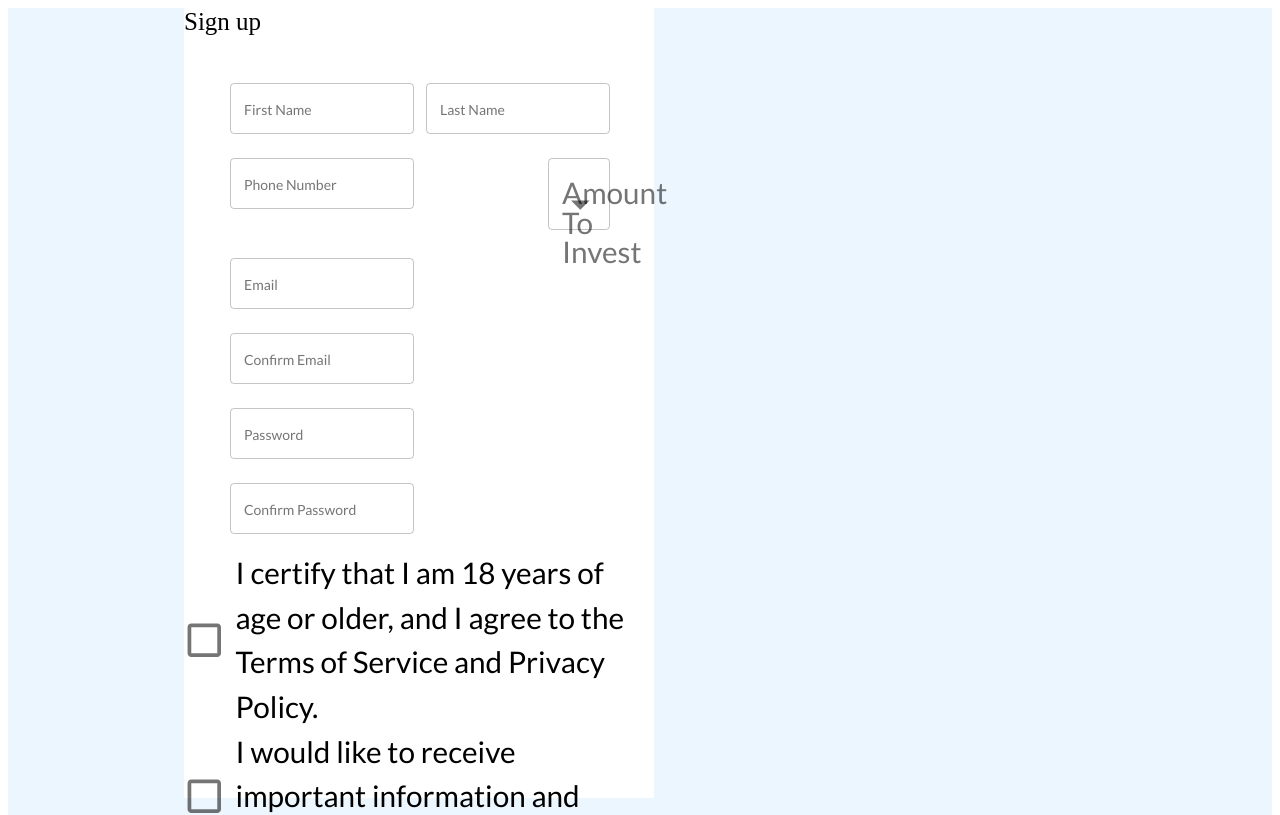
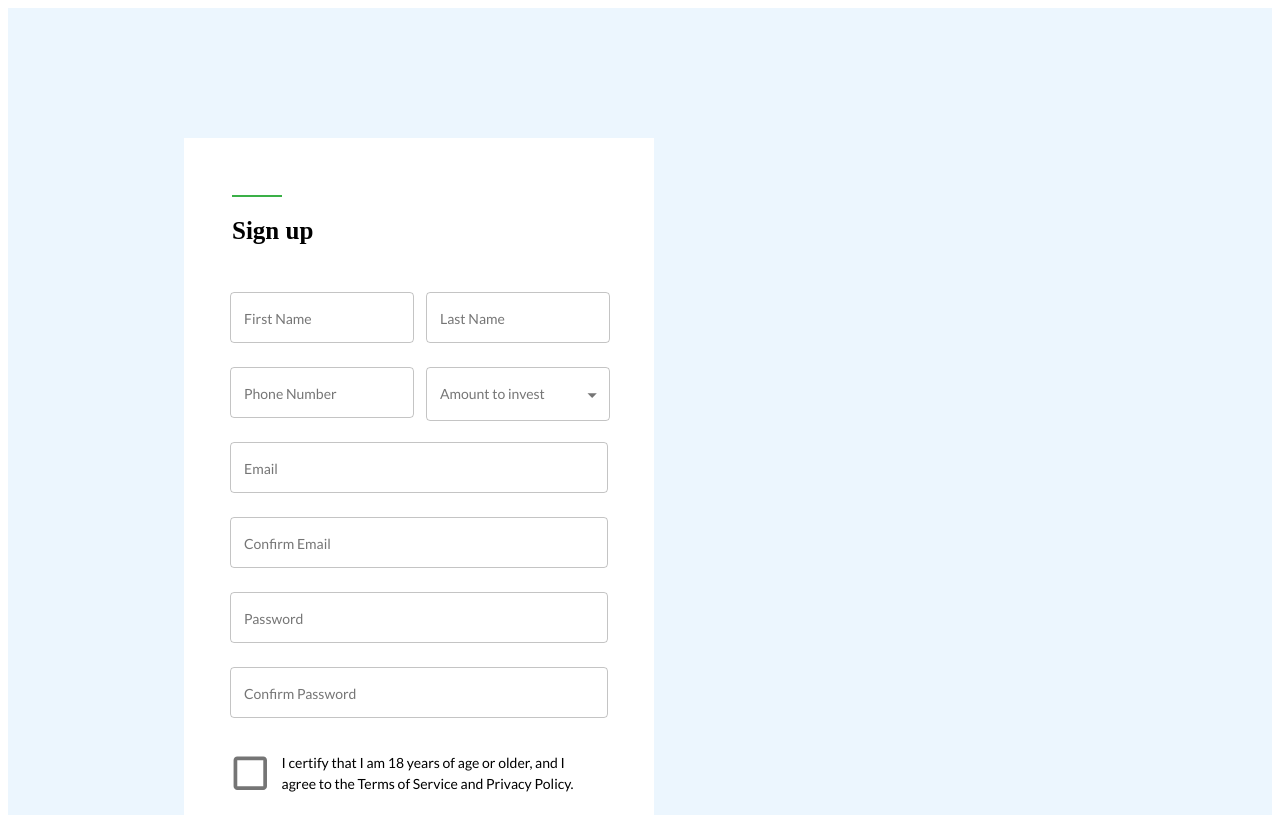
Before and after one commit to shestakova1806/employee-from, a React (Create React App) app: page / in a window 1280 px wide. Shown: the top 815 px of the page. Built offline with nearby package versions, Linux system fonts and the light colour scheme.

Commit message:
fixed form styles

```diff
--- a/src/components/App/App.js
+++ b/src/components/App/App.js
@@ -57,6 +57,9 @@ const useStyles = makeStyles({
     minHeight: "1050px",
     height: "100vh",
     display: "flex",
+    flexDirection: "row",
+    justifyContent: "flex-start",
+    alignItems: "center",
   },
 });
 
--- a/src/components/Controls/Checkbox.js
+++ b/src/components/Controls/Checkbox.js
@@ -4,8 +4,19 @@ import {
   FormControlLabel,
   Checkbox as MuiCheckbox,
 } from "@material-ui/core";
+import { makeStyles } from "@material-ui/core";
+
+const useStyles = makeStyles({
+  root: {
+    "& .MuiTypography-body1": {
+      fontSize: "14px",
+    },
+  },
+});
 
 export const Checkbox = (props) => {
+  const classes = useStyles();
+
   const { name, label, value, onChange } = props;
 
   const convertToDefEventPara = (name, value) => ({
@@ -16,7 +27,7 @@ export const Checkbox = (props) => {
   });
 
   return (
-    <FormControl>
+    <FormControl className={classes.root}>
       <FormControlLabel
         control={
           <MuiCheckbox
--- a/src/components/Controls/Controls.js
+++ b/src/components/Controls/Controls.js
@@ -1,10 +1,12 @@
-import { Input } from "./Input";
+import { InputSmall } from "./InputSmall";
+import { InputBig } from "./InputBig";
 import { Select } from "./Select";
 import { Checkbox } from "./Checkbox";
 import { Button } from "./Button";
 
 export const Controls = {
-  Input,
+  InputSmall,
+  InputBig,
   Select,
   Checkbox,
   Button,
--- a/src/components/Controls/Input.js
+++ b/src/components/Controls/InputBig.js
@@ -22,7 +22,7 @@ const useStyles = makeStyles({
     "& .MuiInputBase-input": {
       height: "1em",
     },
-    width: "184px",
+    width: "378px",
     height: "47px",
     padding: "0",
   },
@@ -32,7 +32,7 @@ const useStyles = makeStyles({
   },
 });
 
-export const Input = (props) => {
+export const InputBig = (props) => {
   const classes = useStyles();
   const { name, label, value, error = null, onChange, onBlur } = props;
   console.log("Input -> error", error);
--- /dev/null
+++ b/src/components/Controls/InputSmall.js
@@ -0,0 +1,54 @@
+import React from "react";
+import { TextField } from "@material-ui/core";
+import { makeStyles } from "@material-ui/core";
+
+const useStyles = makeStyles({
+  root: {
+    "& .Mui-error": {
+      fontFamily: "Lato",
+      fontSize: "14px",
+    },
+    "& .MuiFormHelperText-root": {
+      fontFamily: "Lato",
+      fontSize: "12px",
+      lineHeight: "1em",
+      marginTop: "3px",
+      marginLeft: "5px",
+    },
+    "& .MuiFormLabel-root": {
+      fontFamily: "Lato",
+      fontSize: "14px",
+    },
+    "& .MuiInputBase-input": {
+      height: "1em",
+    },
+    width: "184px",
+    height: "47px",
+    padding: "0",
+  },
+  input: {
+    fontFamily: "Lato",
+    fontSize: "14px",
+  },
+});
+
+export const InputSmall = (props) => {
+  const classes = useStyles();
+  const { name, label, value, error = null, onChange, onBlur } = props;
+  console.log("Input -> error", error);
+  return (
+    <TextField
+      className={classes.root}
+      InputProps={{
+        className: classes.input,
+      }}
+      variant="outlined"
+      label={label}
+      name={name}
+      value={value}
+      onBlur={onBlur}
+      onChange={onChange}
+      {...(error && { error: true, helperText: error })}
+    />
+  );
+};
--- a/src/components/Controls/Select.js
+++ b/src/components/Controls/Select.js
@@ -1,4 +1,5 @@
 import React from "react";
+import { makeStyles } from "@material-ui/core";
 import {
   FormControl,
   InputLabel,
@@ -7,22 +8,103 @@ import {
   FormHelperText,
 } from "@material-ui/core";
 
+const useStyles = makeStyles({
+  root: {
+    "& .MuiFormHelperText-root": {
+      fontFamily: "Lato",
+      fontSize: "12px",
+      lineHeight: "1em",
+      marginTop: "3px",
+      marginLeft: "5px",
+    },
+    "& .MuiSelect-icon": {
+      top: "calc(50% - 10px)",
+    },
+    "& .MuiSvgIcon-root": {
+      width: "0.5em",
+      height: "0.5em",
+    },
+    "& .MuiMenuItem-root": {
+      fontFamily: "Lato",
+      fontSize: "14px",
+    },
+    "& .MuiFormLabel-root": {
+      fontFamily: "Lato",
+      fontSize: "14px",
+    },
+    "& .MuiInputBase-input": {
+      height: "1em",
+    },
+    "& .MuiSelect-selectMenu": {
+      fontFamily: "Lato",
+      fontSize: "14px",
+    },
+    width: "184px",
+    height: "47px",
+    padding: "0",
+  },
+  label: {
+    "& .MuiSelect-nativeInput": {
+      fontFamily: "Lato",
+      fontSize: "14px",
+    },
+  },
+  input: {
+    fontFamily: "Lato",
+    fontSize: "14px",
+    "& .MuiMenuItem-root": {
+      fontFamily: "Lato",
+      fontSize: "14px",
+    },
+  },
+  menuItem: {
+    "& .MuiSelect-selectMenu": {
+      fontFamily: "Lato",
+      fontSize: "14px",
+    },
+    "& .MuiMenuItem-root": {
+      fontFamily: "Lato",
+      fontSize: "14px",
+    },
+  },
+});
+
 export const Select = (props) => {
+  const classes = useStyles();
   const { name, label, value, error = null, onChange, onBlur, options } = props;
 
   return (
-    <FormControl variant="outlined" {...(error && { error: true })}>
-      <InputLabel>{label}</InputLabel>
+    <FormControl
+      variant="outlined"
+      {...(error && { error: true })}
+      className={classes.root}
+      InputProps={{
+        className: classes.input,
+      }}
+    >
+      <InputLabel className={classes.label}>Amount to invest</InputLabel>
       <MuiSelect
+        InputProps={{
+          className: classes.input,
+        }}
         label={label}
         name={name}
         value={value}
         onBlur={onBlur}
         onChange={onChange}
       >
-        <MenuItem value="">Amount to invest</MenuItem>
+        <MenuItem className={classes.menuItem} value="">
+          None
+        </MenuItem>
         {options.map((item) => (
-          <MenuItem key={item.id} value={item.value}>
+          <MenuItem
+            key={item.id}
+            value={item.value}
+            className={classes.menuItem}
+            InputProps={{
+              className: classes.input,
+            }}
+          >
             {item.label}
           </MenuItem>
         ))}
--- a/src/components/pages/EmployeeForm.js
+++ b/src/components/pages/EmployeeForm.js
@@ -86,8 +86,18 @@ const useStyles = makeStyles({
     display: "flex",
     flexDirection: "column",
   },
+  line: {
+    backgroundColor: "#3AB047",
+    border: "1.5px solid #3AB047",
+    width: "48px",
+    marginLeft: "48px",
+    marginTop: "57px",
+  },
   header: {
     fontSize: "25px",
+    fontWeight: "700",
+    marginLeft: "48px",
+    marginTop: "12px",
     marginBottom: "40px",
   },
   row: {
@@ -113,9 +123,10 @@ const Form = (props) => {
 
   return (
     <form onSubmit={formik.handleSubmit} className={classes.root}>
+      <hr className={classes.line} />
       <div className={classes.header}>Sign up</div>
       <div className={classes.row}>
-        <Controls.Input
+        <Controls.InputSmall
           name="firstName"
           label="First Name"
           value={formik.values.firstName}
@@ -123,7 +134,7 @@ const Form = (props) => {
           onChange={formik.handleChange}
           error={formik.touched.firstName && formik.errors.firstName}
         />
-        <Controls.Input
+        <Controls.InputSmall
           name="lastName"
           label="Last Name"
           value={formik.values.lastName}
@@ -134,7 +145,7 @@ const Form = (props) => {
         />
       </div>
       <div className={classes.row}>
-        <Controls.Input
+        <Controls.InputSmall
           name="phoneNumber"
           label="Phone Number"
           value={formik.values.phoneNumber}
@@ -154,7 +165,7 @@ const Form = (props) => {
         />
       </div>
       <div className={classes.row}>
-        <Controls.Input
+        <Controls.InputBig
           name="email"
           label="Email"
           value={formik.values.email}
@@ -164,7 +175,7 @@ const Form = (props) => {
         />
       </div>
       <div className={classes.row}>
-        <Controls.Input
+        <Controls.InputBig
           name="confirmEmail"
           label="Confirm Email"
           value={formik.values.confirmEmail}
@@ -174,7 +185,7 @@ const Form = (props) => {
         />
       </div>
       <div className={classes.row}>
-        <Controls.Input
+        <Controls.InputBig
           name="password"
           label="Password"
           value={formik.values.password}
@@ -184,7 +195,7 @@ const Form = (props) => {
         />
       </div>
       <div className={classes.row}>
-        <Controls.Input
+        <Controls.InputBig
           name="confirmPassword"
           label="Confirm Password"
           value={formik.values.confirmPassword}
@@ -195,18 +206,22 @@ const Form = (props) => {
           }
         />
       </div>
+      <div className={classes.row}>
         <Controls.Checkbox
           name="isAdult"
           label="I certify that I am 18 years of age or older, and I agree to the Terms of Service and Privacy Policy."
           value={formik.values.isAdult}
           onChange={formik.handleChange}
         />
+      </div>
+      <div className={classes.row}>
         <Controls.Checkbox
           name="isGetNews"
           label="I would like to receive important information and periodic news updates."
           value={formik.values.isGetNews}
           onChange={formik.handleChange}
         />
+      </div>
       <Controls.Button
         text="CREATE ACCOUNT"
         type="Submit"
```
Lines whose indentation alone changed are shown as unchanged.
